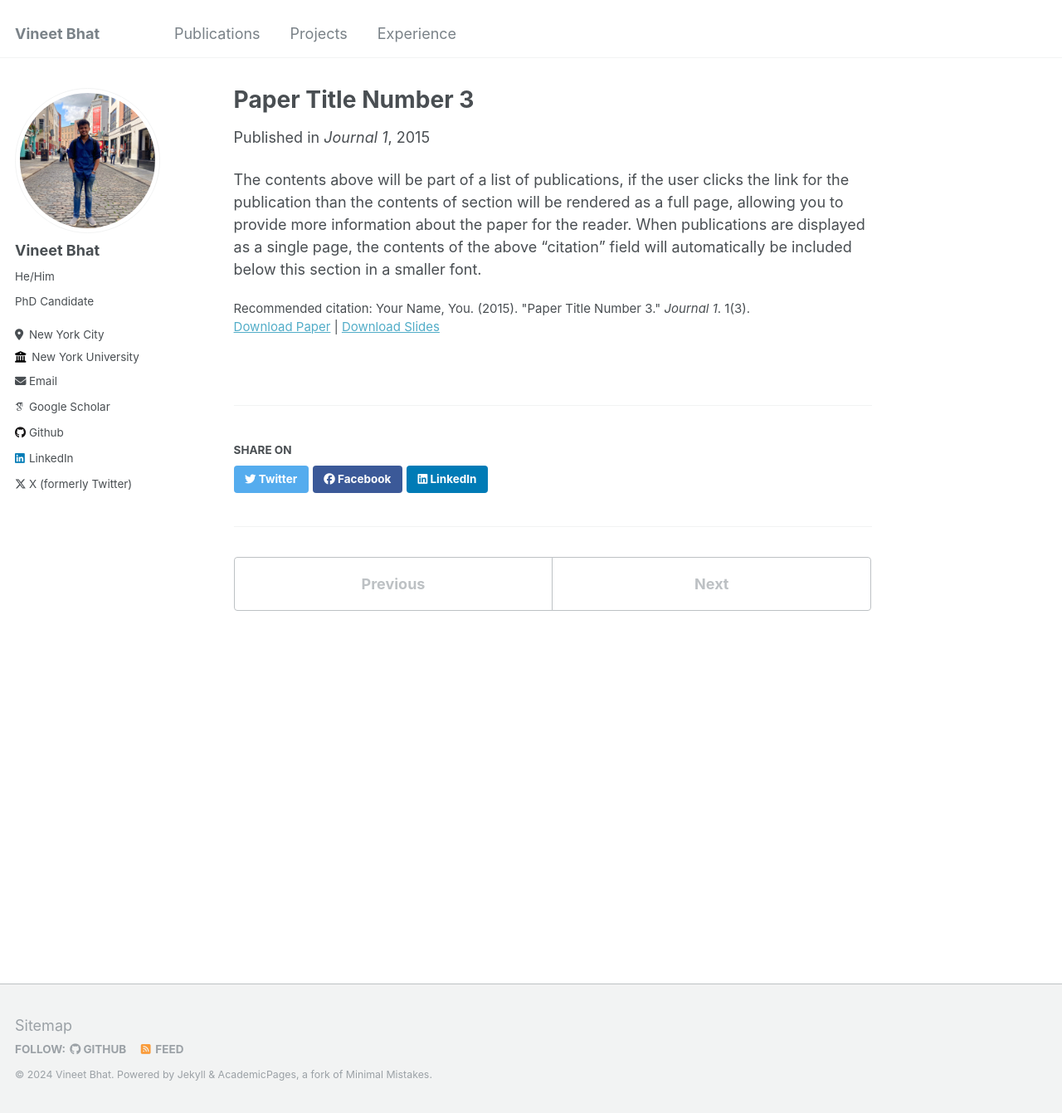
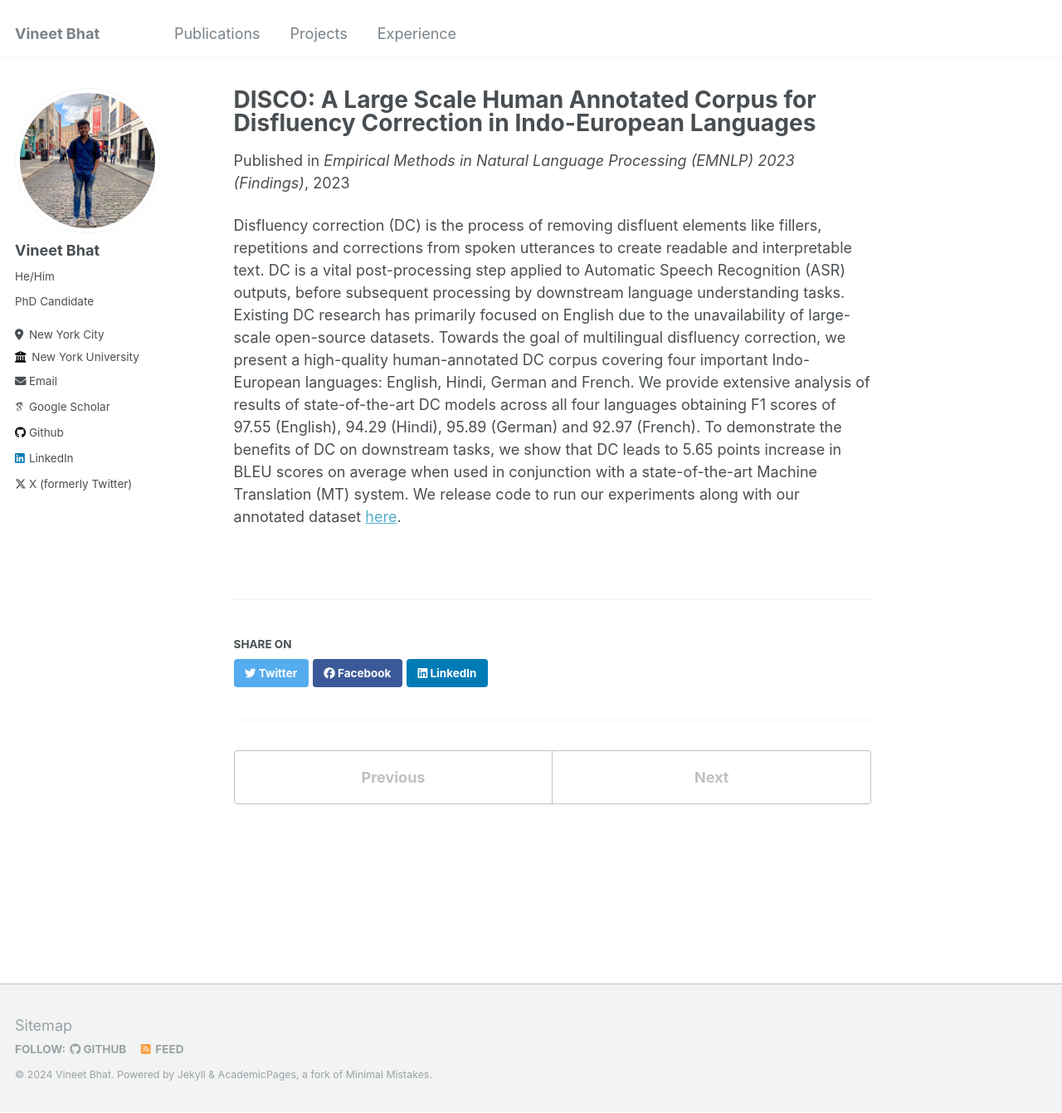
Before and after one commit to vineet2104/vineet2104.github.io, a Jekyll site: the page built from _publications/2015-10-01-paper-title-number-3.md, in a window 1280 px wide and 1341 px high. Shown: the whole window at 83% size. Built offline with Jekyll 4.4.1, drawn with Linux system fonts in a browser that asks for light colours; some web fonts are replaced.

Commit message:
Update 2015-10-01-paper-title-number-3.md

```diff
--- a/_publications/2015-10-01-paper-title-number-3.md
+++ b/_publications/2015-10-01-paper-title-number-3.md
@@ -1,13 +1,11 @@
 ---
-title: "Paper Title Number 3"
+title: "DISCO: A Large Scale Human Annotated Corpus for Disfluency Correction in Indo-European Languages"
 collection: publications
-permalink: /publication/2015-10-01-paper-title-number-3
-excerpt: 'This paper is about the number 3. The number 4 is left for future work.'
-date: 2015-10-01
-venue: 'Journal 1'
-slidesurl: 'http://academicpages.github.io/files/slides3.pdf'
-paperurl: 'http://academicpages.github.io/files/paper3.pdf'
-citation: 'Your Name, You. (2015). &quot;Paper Title Number 3.&quot; <i>Journal 1</i>. 1(3).'
+permalink: /publication/disco-emnlp
+excerpt: 'Through this project, we created a novel dataset for Disfluency Correction in English and 3 under-represented languages - Hindi, German and French. We benchmarked various transformer architectures for sequence labelling styled disfluency correction, and demonstrate key features of the proposed dataset that previous works was lacking.'
+date: 2023-10-25
+venue: 'Empirical Methods in Natural Language Processing (EMNLP) 2023 (Findings)'
+paperurl: 'https://aclanthology.org/2023.findings-emnlp.855.pdf'
 ---
 
-The contents above will be part of a list of publications, if the user clicks the link for the publication than the contents of section will be rendered as a full page, allowing you to provide more information about the paper for the reader. When publications are displayed as a single page, the contents of the above "citation" field will automatically be included below this section in a smaller font.
+Disfluency correction (DC) is the process of removing disfluent elements like fillers, repetitions and corrections from spoken utterances to create readable and interpretable text. DC is a vital post-processing step applied to Automatic Speech Recognition (ASR) outputs, before subsequent processing by downstream language understanding tasks. Existing DC research has primarily focused on English due to the unavailability of large-scale open-source datasets. Towards the goal of multilingual disfluency correction, we present a high-quality human-annotated DC corpus covering four important Indo-European languages: English, Hindi, German and French. We provide extensive analysis of results of state-of-the-art DC models across all four languages obtaining F1 scores of 97.55 (English), 94.29 (Hindi), 95.89 (German) and 92.97 (French). To demonstrate the benefits of DC on downstream tasks, we show that DC leads to 5.65 points increase in BLEU scores on average when used in conjunction with a state-of-the-art Machine Translation (MT) system. We release code to run our experiments along with our annotated dataset [here](https://github.com/vineet2104/DISCO).
```
